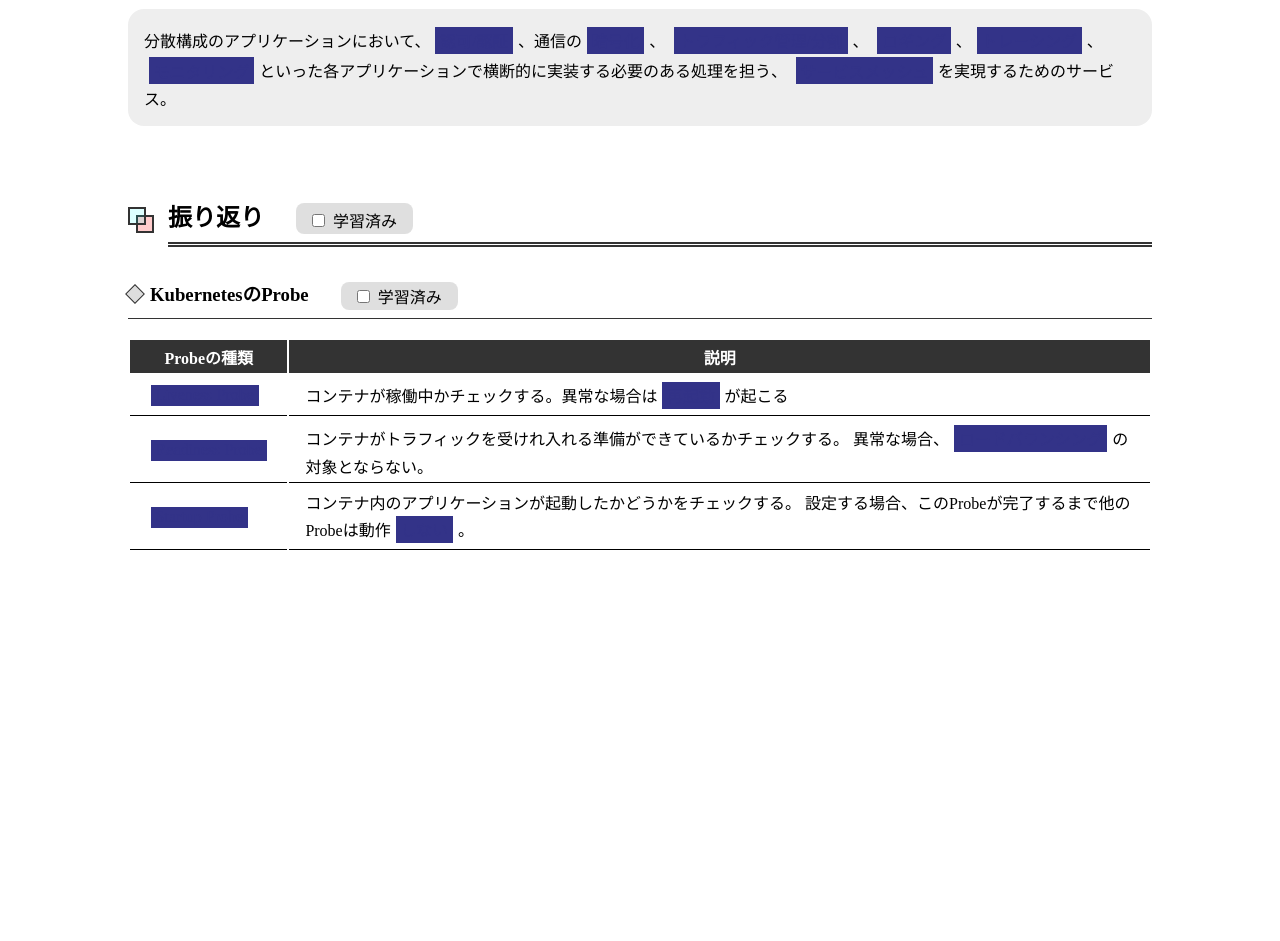
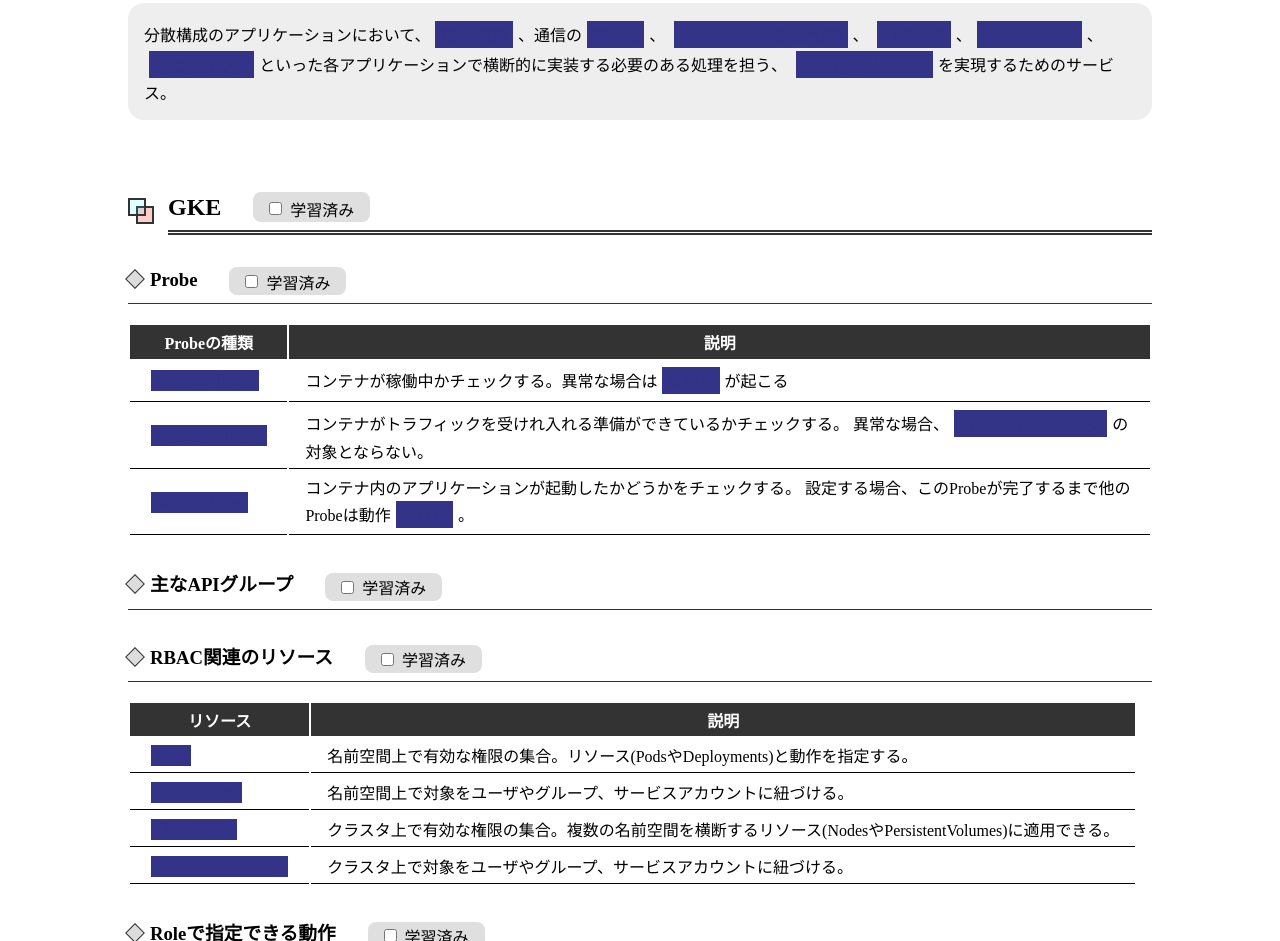
Before and after one commit to mori-akira/google-cloud-certified-professional-cloud-developer, a plain HTML site: page index.html in a window 1280 px wide. Shown: the part 569-1510 px from the top of the page. Before the commit the page ends 1137 px from the top, so only its background shows below. Drawn offline with nearby package versions, Linux system fonts and the light colour scheme.

Commit message:
Update index.html

```diff
--- a/index.html
+++ b/index.html
@@ -46,9 +46,9 @@
       <m-b>サービスメッシュ</m-b>を実現するためのサービス。
     </p>
 
-    <h2>振り返り</h2>
+    <h2>GKE</h2>
 
-    <h3>KubernetesのProbe</h3>
+    <h3>Probe</h3>
     <table>
       <thead>
         <tr>
@@ -78,6 +78,42 @@
       </tbody>
     </table>
 
+    <h3>主なAPIグループ</h3>
+
+    <h3>RBAC関連のリソース</h3>
+    <table>
+      <thead>
+        <tr>
+          <th>リソース</th>
+          <th>説明</th>
+        </tr>
+      </thead>
+      <tbody>
+        <tr>
+          <td><m-b>Role</m-b></td>
+          <td>名前空間上で有効な権限の集合。リソース(PodsやDeployments)と動作を指定する。</td>
+        </tr>
+        <tr>
+          <td><m-b>RoleBinding</m-b></td>
+          <td>名前空間上で対象をユーザやグループ、サービスアカウントに紐づける。</td>
+        </tr>
+        <tr>
+          <td><m-b>ClusterRole</m-b></td>
+          <td>クラスタ上で有効な権限の集合。複数の名前空間を横断するリソース(NodesやPersistentVolumes)に適用できる。</td>
+        </tr>
+        <tr>
+          <td><m-b>ClusterRoleBinding</m-b></td>
+          <td>クラスタ上で対象をユーザやグループ、サービスアカウントに紐づける。</td>
+        </tr>
+      </tbody>
+    </table>
+
+    <h3>Roleで指定できる動作</h3>
+
+    <h3>事前定義のClusterRole</h3>
+
+    <h3>特定の操作が可能か確認するコマンド</h3>
+
     <script
       src="https://cdnjs.cloudflare.com/ajax/libs/dexie/4.0.8/dexie.min.js"
       integrity="sha512-Yp2Q03YGorJ+zy5dF6XnTwmtW9MOnJwCG15PH50C5FZcw9TaUHP3ZeSNNkkpjMUD6gOCGyWTLJRkTNjrik9oDA=="
```
